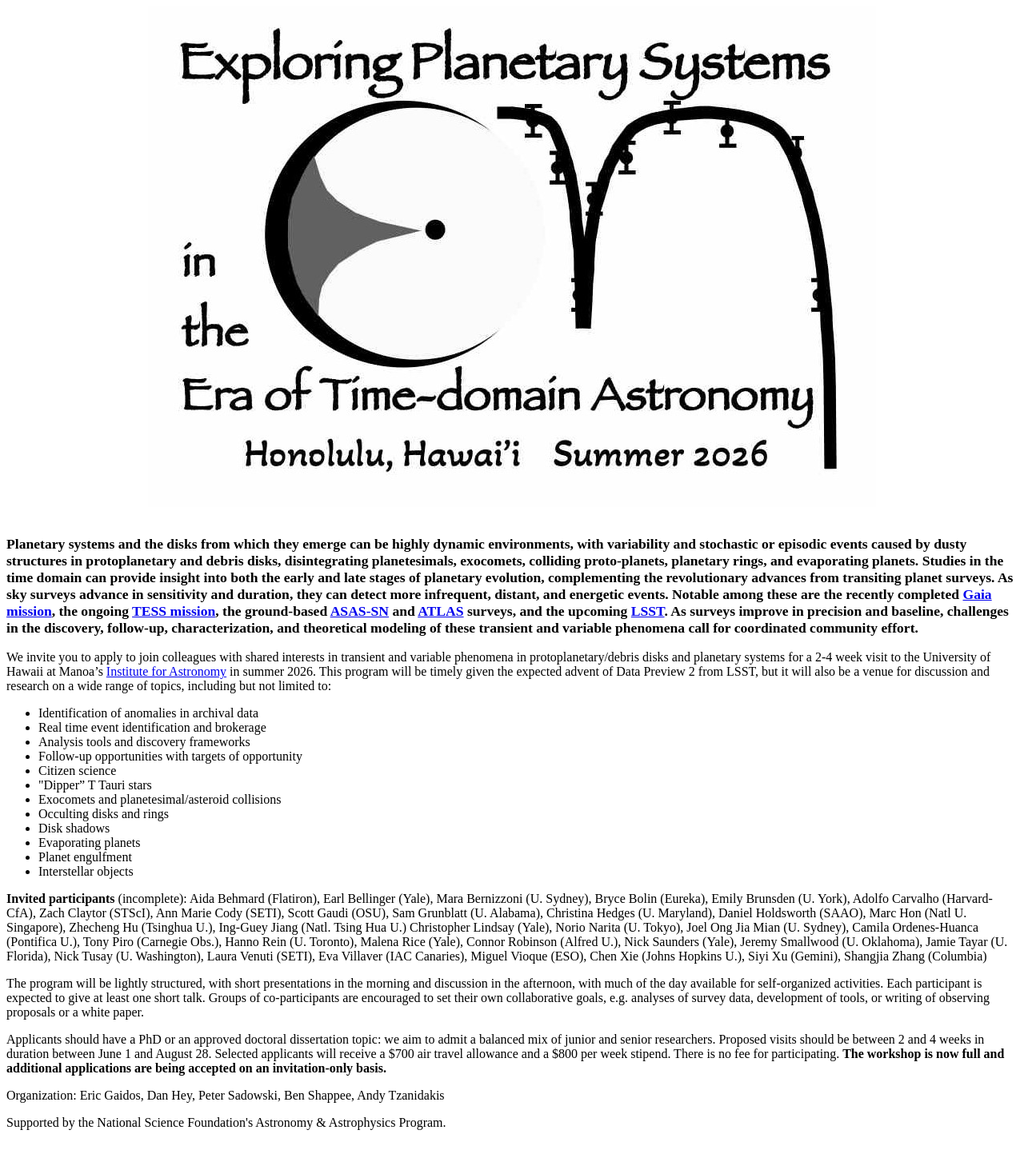
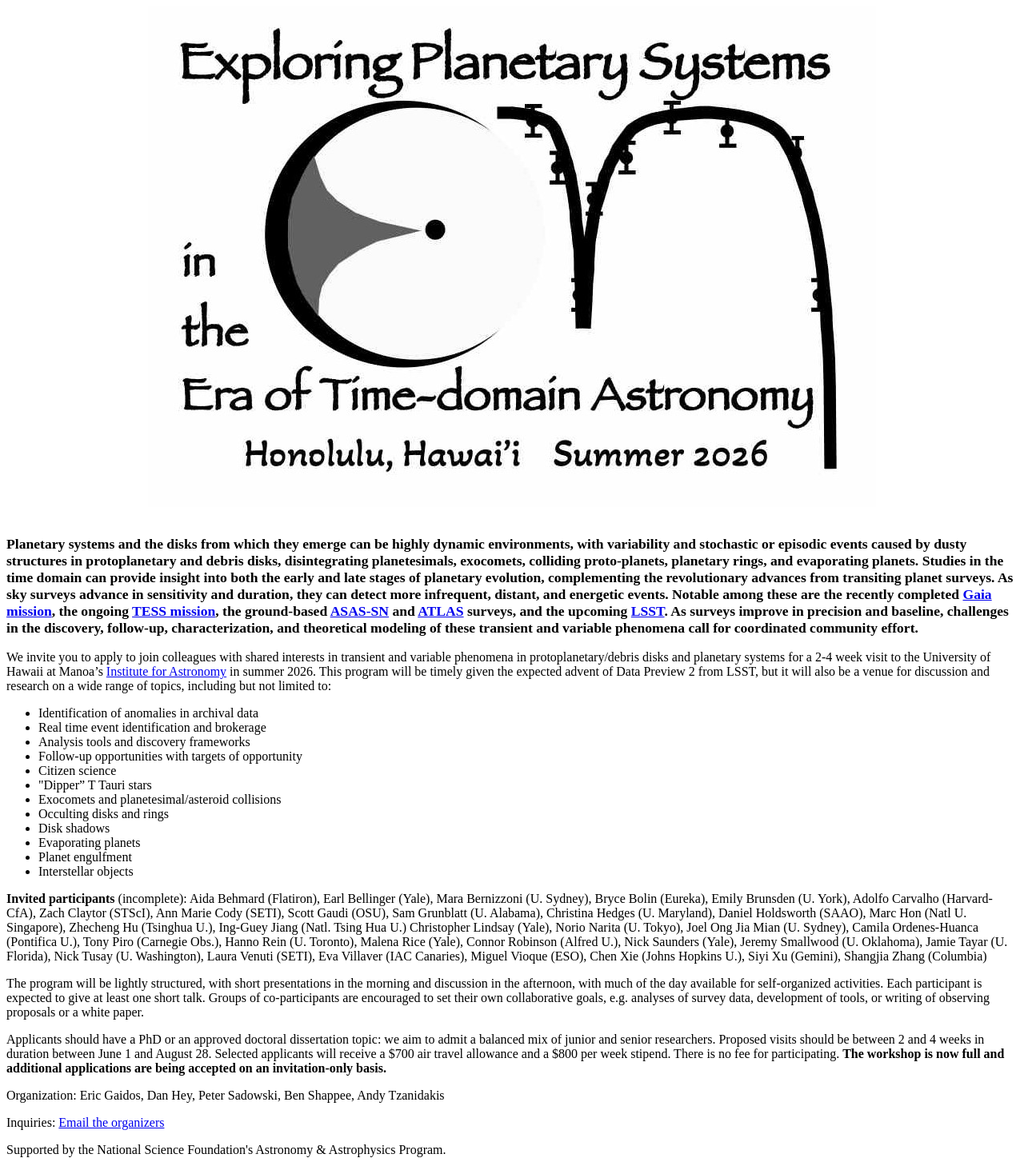
Before and after one commit to egaidos/egaidos.github.io, a Jekyll site: the page epseta26.html, which Jekyll copies as it is, in a window 1280 px wide. Shown: the whole page at 80% size. Built offline with Jekyll 4.4.1, drawn with Linux system fonts in a browser that asks for light colours; a style sheet for code colours, icons or effects is not loaded; before the commit the page ends 1429 px from its top, so only the background shows below that.

Commit message:
Update epseta26.html

```diff
--- a/epseta26.html
+++ b/epseta26.html
@@ -77,4 +77,6 @@ img {
 
 <p>Organization: Eric Gaidos, Dan Hey, Peter Sadowski, Ben Shappee, Andy Tzanidakis</p>
 
+  Inquiries: <a href="mailto:epseta26@gmail.com">Email the organizers</a>
+
 <p>Supported by the National Science Foundation's Astronomy & Astrophysics Program.</p>
```
